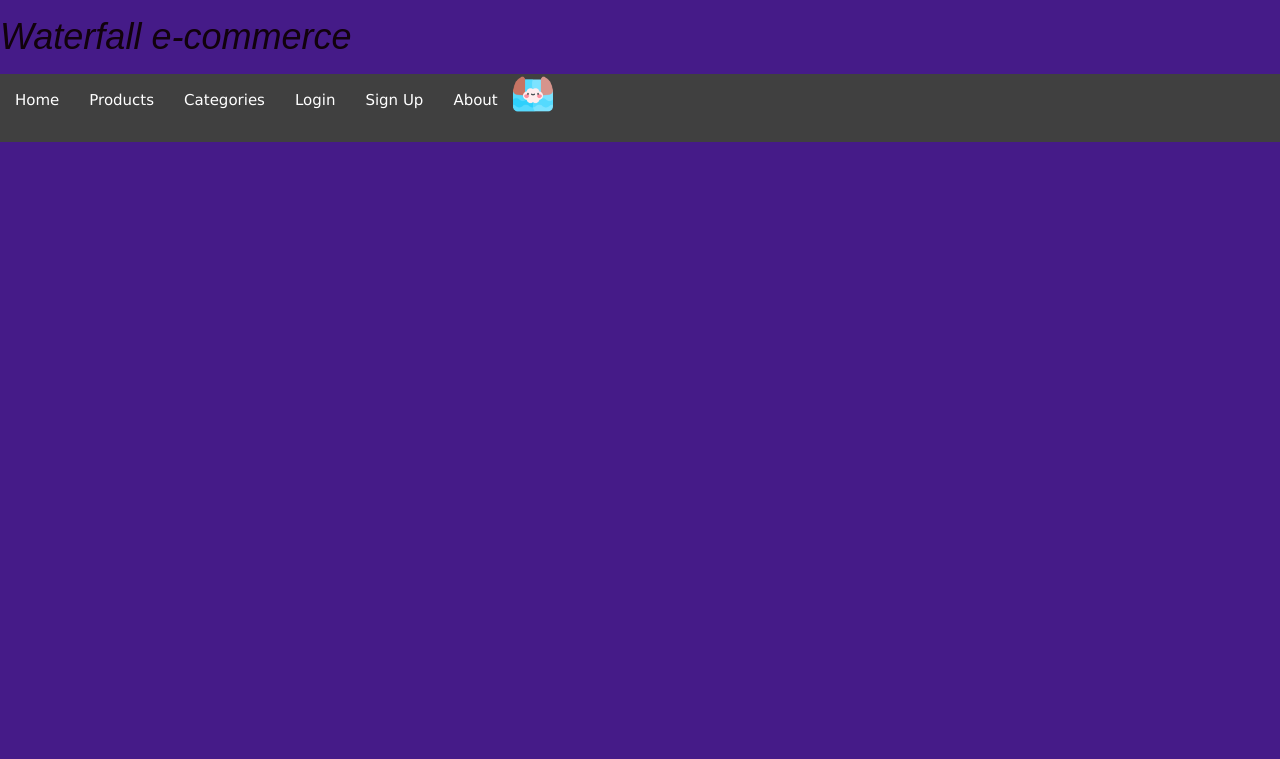
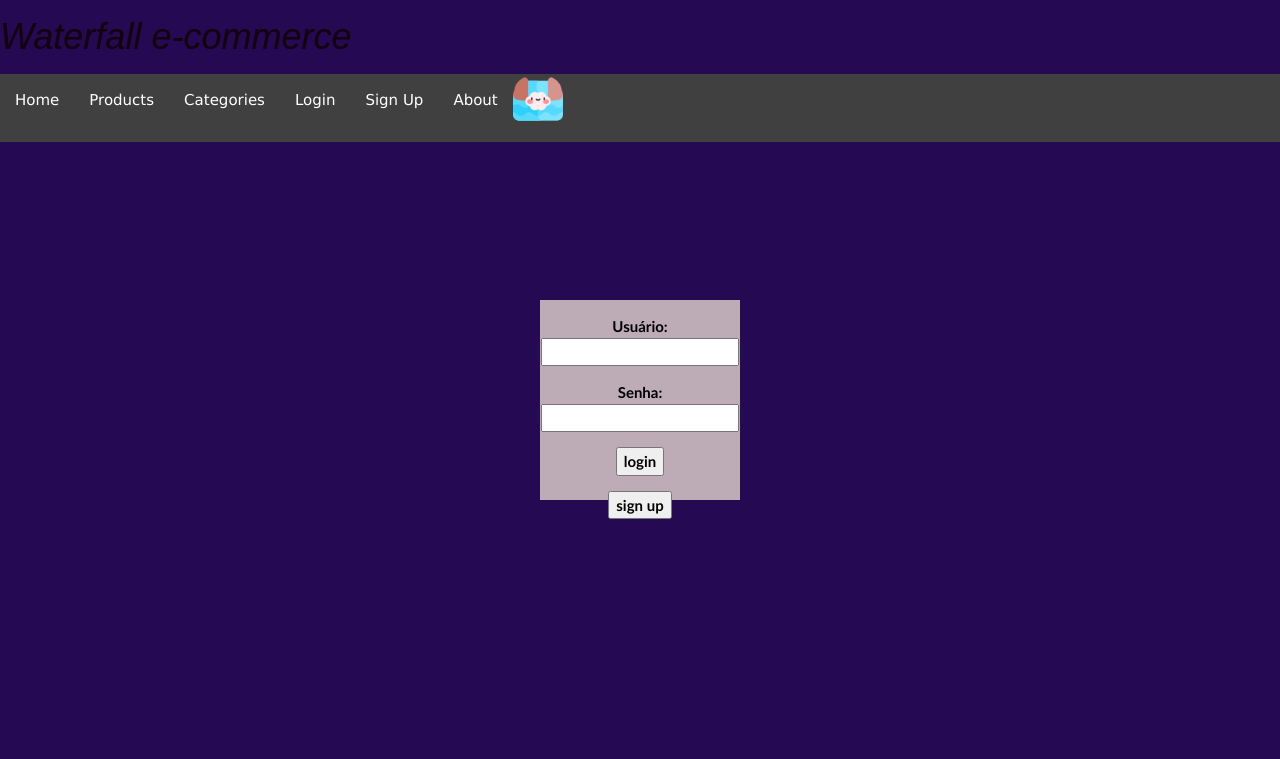
Before and after one commit to erickRochaIP/waterfall-ecommerce, a PHP site: page / in a window 1280 px wide. Shown: the top 759 px of the page. Run offline with PHP 8.4, Linux system fonts and the light colour scheme.

Commit message:
Corrigir link na navbar

```diff
--- a/controllers/UsuarioController.php
+++ b/controllers/UsuarioController.php
@@ -15,6 +15,10 @@ class UsuarioController extends Controller{
 			$this->show_error($e->getMessage());
 			$this->load_view('usuario/login.php');
 		}
+	}
+
+	public function openLogin($post){
+		$this->load_view('usuario/login.php');
 	}
 
 	public function openSignUp($post){
--- a/index.php
+++ b/index.php
@@ -29,21 +29,25 @@
             </li>
 
             <li><a href="">Categories</a></li>
+
             <li>
-                <form action="index.php" method="post">
-                <a href="" onclick="this.closest('form').submit();return false.">Login </a>
-                  <input type="hidden" name="class" value="login"/>
+            <form action="index.php" method="post">
+                <a href="" onclick="this.closest('form').submit();return false;">Login </a>
+
+                <input type="hidden" name="class" value="Usuario"/>
+                <input type="hidden" name="action" value="openLogin"/>
             </form>
-            </li>
             </li>
 
             <li>
-                <form action="index.php" method="post">
-                <a href="" onclick="this.closest('form').submit();return false.">Sign Up </a>
+            <form action="index.php" method="post">
+                <a href="" onclick="this.closest('form').submit();return false;">Sign Up </a>
+
                 <input type="hidden" name="class" value="Usuario"/>
                 <input type="hidden" name="action" value="openSignUp"/>
             </form>
             </li>
+
             <li><a href="">About</a></li>
 
         </ul>
@@ -60,10 +64,7 @@ if(isset($_POST['class']) && isset($_POST['action'])){
     $controller = new $class();
     $controller->$action($_POST);
 } else   {
-    if (isset($_POST['class']) && $_POST['class'] === 'login') {
-        $class = $_POST['class'];
-        require_once __DIR__.'/views/usuario/login.php';
-    }
+    require_once __DIR__.'/views/usuario/login.php';
 }
 
 ?>
```
